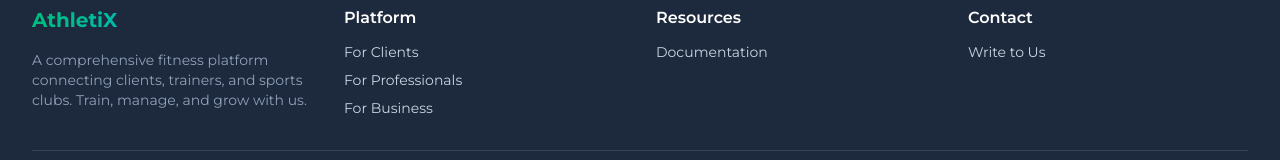
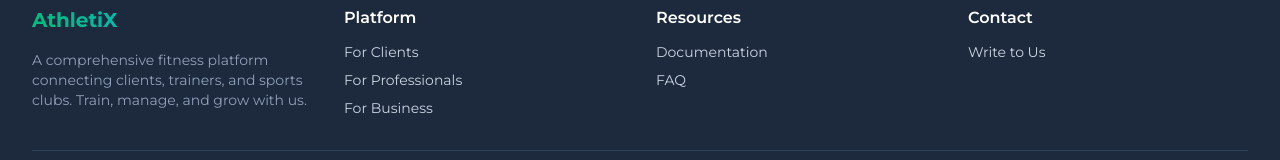
Before and after one commit to dezmerek/AthletiX, a Next.js app: page / in a window 1280 px wide. Shown: the part 5782-5942 px from the top of the page. Built offline with nearby package versions, Linux system fonts and the light colour scheme; no server answers.

Commit message:
feat: add FAQ page with content and navigation support, and update footer for improved accessibility

```diff
--- a/messages/en/components/footer.json
+++ b/messages/en/components/footer.json
@@ -13,7 +13,8 @@
       "title": "Resources",
       "documentation": "Documentation",
       "helpCenter": "Write to Us",
-      "support": "Support"
+      "support": "Support",
+      "faq": "FAQ"
     },
     "contact": {
       "title": "Contact",
--- /dev/null
+++ b/messages/en/faq.json
@@ -0,0 +1,26 @@
+{
+  "title": "Frequently Asked Questions",
+  "description": "Find answers to the most common questions about AthletiX platform.",
+  "sections": {
+    "what-is-athletix": {
+      "question": "What is AthletiX?",
+      "answer": "AthletiX is a comprehensive fitness platform that connects clients, trainers, and sports clubs. It provides tools for training management, communication, and business growth in the fitness industry."
+    },
+    "how-to-start": {
+      "question": "How can I start using AthletiX?",
+      "answer": "Getting started with AthletiX is easy! Simply create an account, choose your role (client, trainer, or business), and follow the setup wizard to customize your profile and preferences."
+    },
+    "pricing": {
+      "question": "What are the pricing plans?",
+      "answer": "AthletiX offers flexible pricing plans for different user types. We have free and premium options for clients, trainers, and businesses. Visit our pricing page for detailed information about each plan."
+    },
+    "security": {
+      "question": "Is my data secure?",
+      "answer": "Yes, we take data security very seriously. All data is encrypted, and we follow industry best practices for data protection. We regularly update our security measures to ensure your information remains safe."
+    },
+    "support": {
+      "question": "How can I get support?",
+      "answer": "We offer multiple support channels including email support, documentation, and a help center. You can also contact our support team directly through the platform."
+    }
+  }
+}
--- a/messages/pl/components/footer.json
+++ b/messages/pl/components/footer.json
@@ -13,7 +13,8 @@
       "title": "Zasoby",
       "documentation": "Dokumentacja",
       "helpCenter": "Napisz do nas",
-      "support": "Wsparcie"
+      "support": "Wsparcie",
+      "faq": "FAQ"
     },
     "contact": {
       "title": "Wsparcie"
--- /dev/null
+++ b/messages/pl/faq.json
@@ -0,0 +1,26 @@
+{
+  "title": "Często Zadawane Pytania",
+  "description": "Znajdź odpowiedzi na najczęściej zadawane pytania dotyczące platformy AthletiX.",
+  "sections": {
+    "what-is-athletix": {
+      "question": "Czym jest AthletiX?",
+      "answer": "AthletiX to kompleksowa platforma fitness łącząca klientów, trenerów i kluby sportowe. Zapewnia narzędzia do zarządzania treningami, komunikacji i rozwoju biznesu w branży fitness."
+    },
+    "how-to-start": {
+      "question": "Jak mogę zacząć korzystać z AthletiX?",
+      "answer": "Rozpoczęcie korzystania z AthletiX jest proste! Wystarczy utworzyć konto, wybrać swoją rolę (klient, trener lub firma) i postępować zgodnie z kreatorem konfiguracji, aby dostosować swój profil i preferencje."
+    },
+    "pricing": {
+      "question": "Jakie są plany cenowe?",
+      "answer": "AthletiX oferuje elastyczne plany cenowe dla różnych typów użytkowników. Mamy darmowe i premium opcje dla klientów, trenerów i firm. Odwiedź naszą stronę z cennikiem, aby uzyskać szczegółowe informacje o każdym planie."
+    },
+    "security": {
+      "question": "Czy moje dane są bezpieczne?",
+      "answer": "Tak, traktujemy bezpieczeństwo danych bardzo poważnie. Wszystkie dane są szyfrowane, a my stosujemy najlepsze praktyki branżowe w zakresie ochrony danych. Regularnie aktualizujemy nasze środki bezpieczeństwa, aby zapewnić bezpieczeństwo Twoich informacji."
+    },
+    "support": {
+      "question": "Jak mogę uzyskać wsparcie?",
+      "answer": "Oferujemy wiele kanałów wsparcia, w tym wsparcie e-mail, dokumentację i centrum pomocy. Możesz również skontaktować się bezpośrednio z naszym zespołem wsparcia przez platformę."
+    }
+  }
+}
--- /dev/null
+++ b/src/app/faq/page.tsx
@@ -0,0 +1,54 @@
+"use client";
+
+import { useTranslations } from "next-intl";
+
+export default function FAQPage() {
+  const t = useTranslations("faq");
+
+  const sections = t.raw("sections") as Record<
+    string,
+    { question: string; answer: string }
+  >;
+
+  return (
+    <div className="relative min-h-screen py-20 overflow-hidden bg-white dark:bg-slate-900 transition-colors duration-300">
+      <div className="max-w-4xl mx-auto px-4 sm:px-6 lg:px-8 relative">
+        <div className="mb-8">
+          <h1 className="text-4xl font-bold mb-4">
+            <span className="bg-gradient-to-r from-emerald-600 to-teal-600 dark:from-emerald-400 dark:to-teal-400 bg-clip-text text-transparent">
+              {t("title")}
+            </span>
+          </h1>
+          <p className="text-slate-600 dark:text-slate-300">
+            {t("description")}
+          </p>
+        </div>
+
+        <div className="space-y-6">
+          {Object.entries(sections).map(([key, section], index) => {
+            const typedSection = section as {
+              question: string;
+              answer: string;
+            };
+            return (
+              <div
+                key={key}
+                className="bg-white dark:bg-slate-800 rounded-xl p-6 shadow-sm hover:shadow-md transition-shadow"
+              >
+                <h2 className="text-xl font-semibold mb-3 text-slate-800 dark:text-white">
+                  <span className="text-emerald-500 dark:text-emerald-400 mr-2 font-mono">
+                    {String(index + 1).padStart(2, "0")}.
+                  </span>
+                  {typedSection.question}
+                </h2>
+                <p className="text-slate-600 dark:text-slate-300 leading-relaxed">
+                  {typedSection.answer}
+                </p>
+              </div>
+            );
+          })}
+        </div>
+      </div>
+    </div>
+  );
+}
--- a/src/components/main/footer.tsx
+++ b/src/components/main/footer.tsx
@@ -85,6 +85,14 @@ export default function Footer() {
                   {t("sections.resources.documentation")}
                 </button>
               </li>
+              <li>
+                <button
+                  onClick={() => handleLegalNavigation("faq")}
+                  className="hover:text-white transition-colors cursor-pointer"
+                >
+                  {t("sections.resources.faq")}
+                </button>
+              </li>
             </ul>
           </div>
           <div>
--- a/src/i18n/request.ts
+++ b/src/i18n/request.ts
@@ -51,12 +51,15 @@ export default getRequestConfig(async () => {
     NotFoundSection: (await import(`../../messages/${locale}/not-found.json`))
       .default,
     terms: (await import(`../../messages/${locale}/terms.json`)).default,
-    privacyPolicy: (await import(`../../messages/${locale}/privacy-policy.json`))
-      .default,
+    privacyPolicy: (
+      await import(`../../messages/${locale}/privacy-policy.json`)
+    ).default,
     ContactPage: (await import(`../../messages/${locale}/contact.json`))
       .default,
-    documentation: (await import(`../../messages/${locale}/components/documentation.json`))
-      .default,
+    documentation: (
+      await import(`../../messages/${locale}/components/documentation.json`)
+    ).default,
+    faq: (await import(`../../messages/${locale}/faq.json`)).default,
   };
 
   return {
```
